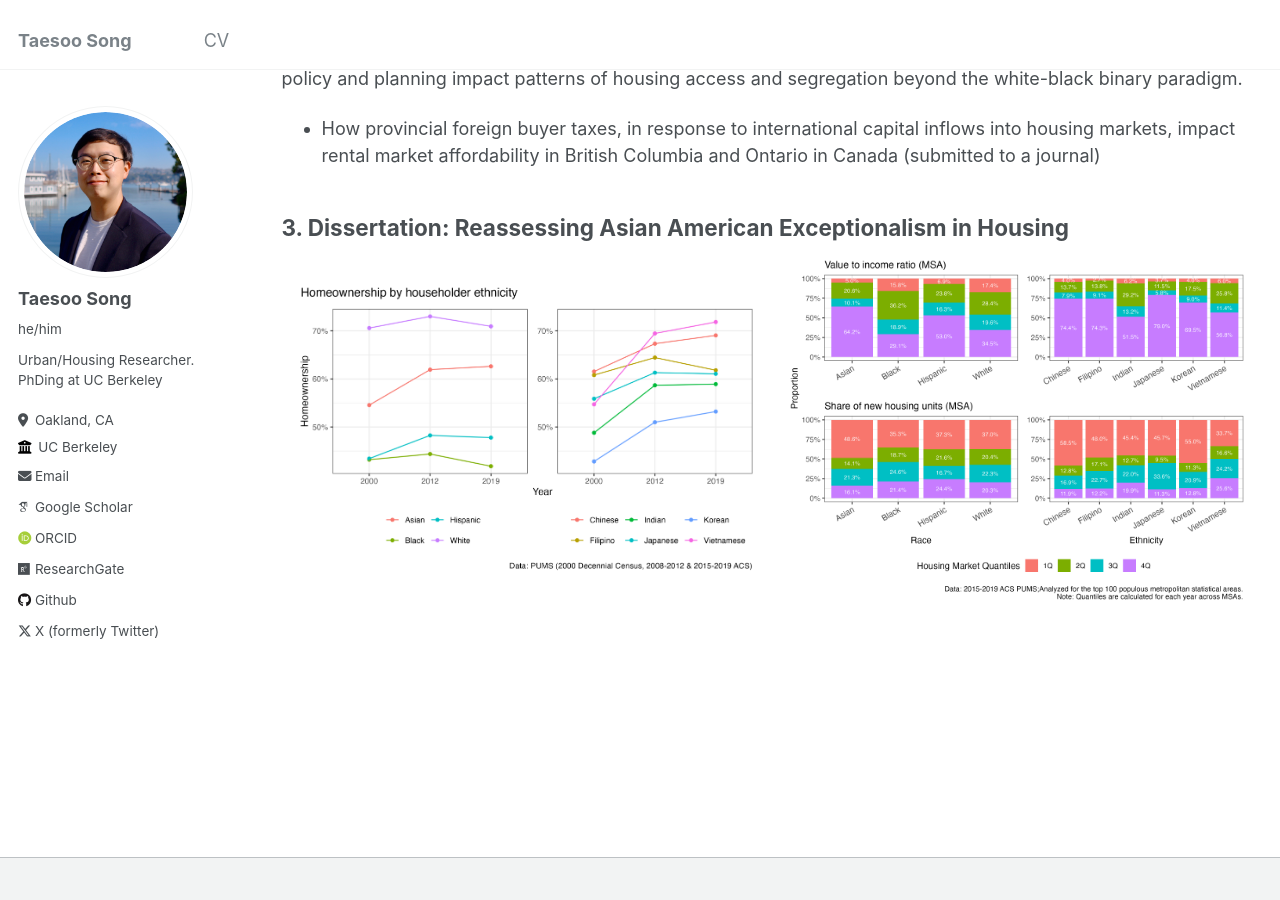
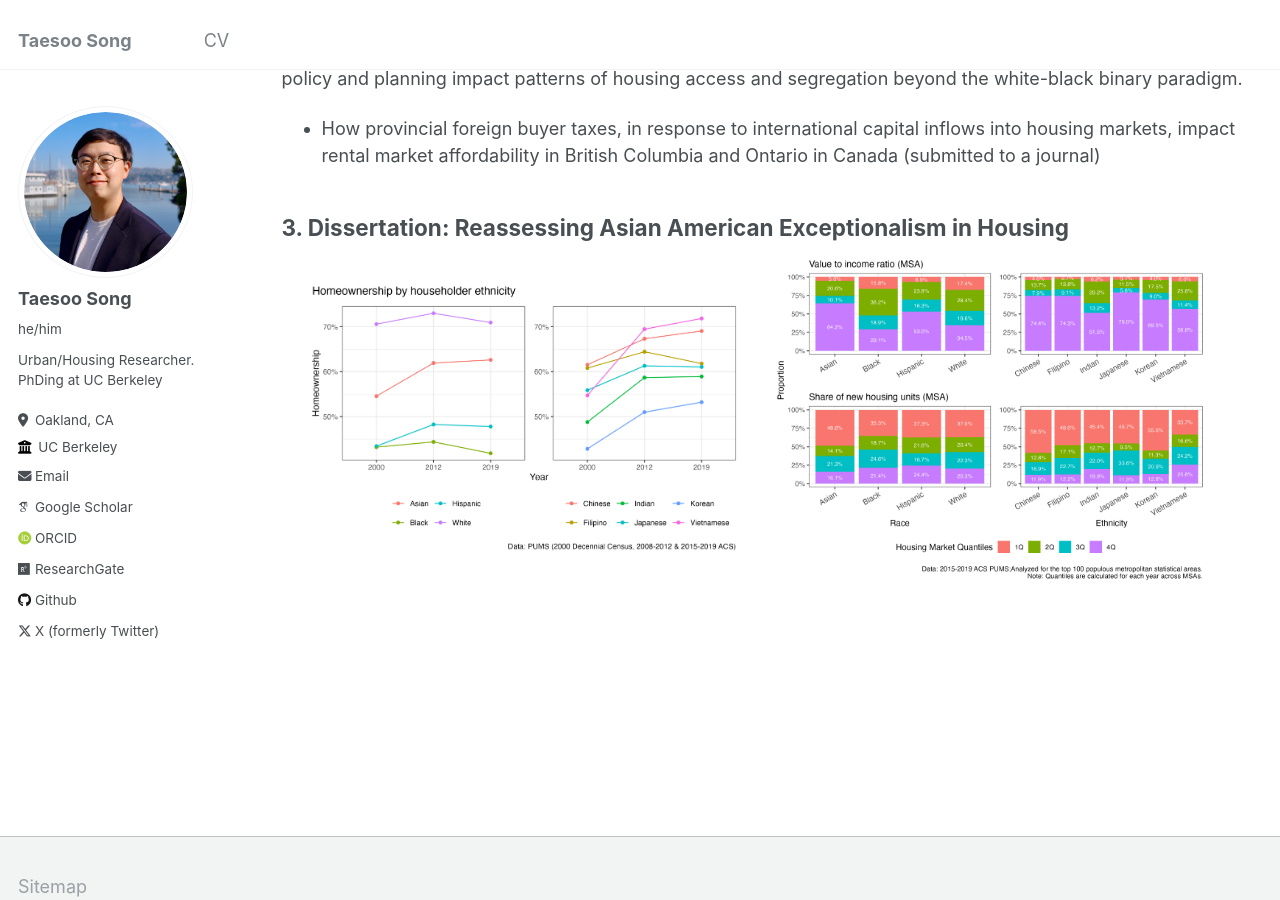
Before and after one commit to taesoosong/taesoosong.github.io, a Jekyll site: the page built from _pages/research.md, in a window 1280 px wide and 900 px high, scrolled down 2023 px. Built offline with Jekyll 4.4.1, drawn with Linux system fonts in a browser that asks for light colours; some web fonts are replaced.

Commit message:
Update research.md

```diff
--- a/_pages/research.md
+++ b/_pages/research.md
@@ -53,11 +53,11 @@ I am also deeply interested in the profound demographic shift towards **greater
 
 ## 3. Dissertation: Reassessing Asian American Exceptionalism in Housing
 
-<div style="display: flex; justify-content: center; align-items: center; gap: 2%; flex-wrap: wrap; width: 100%;">
-  <div style="flex: 1; text-align: center; max-width: 48%;">
-    <img src="../images/research/pown_null.png" alt="Chapter 1a" style="width: 100%; height: auto;"/>
+<div style="display: flex; justify-content: center; align-items: center; gap: 2%; flex-wrap: wrap; width: 97%;">
+  <div style="flex: 1; text-align: center; max-width: 47%;">
+    <img src="../images/research/pown_null.png" alt="Chapter 1a" style="width: 99%; height: auto;"/>
   </div>
-  <div style="flex: 1; text-align: center; max-width: 48%;">
-    <img src="../images/research/housing_market_2019_MSA.png" alt="Chapter 1b" style="width: 100%; height: auto;"/>
+  <div style="flex: 1; text-align: center; max-width: 47%;">
+    <img src="../images/research/housing_market_2019_MSA.png" alt="Chapter 1b" style="width: 99%; height: auto;"/>
   </div>
 </div>
```
